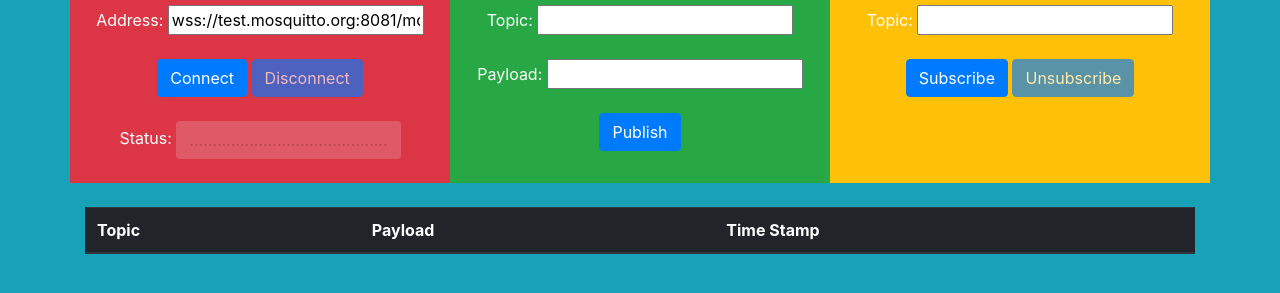
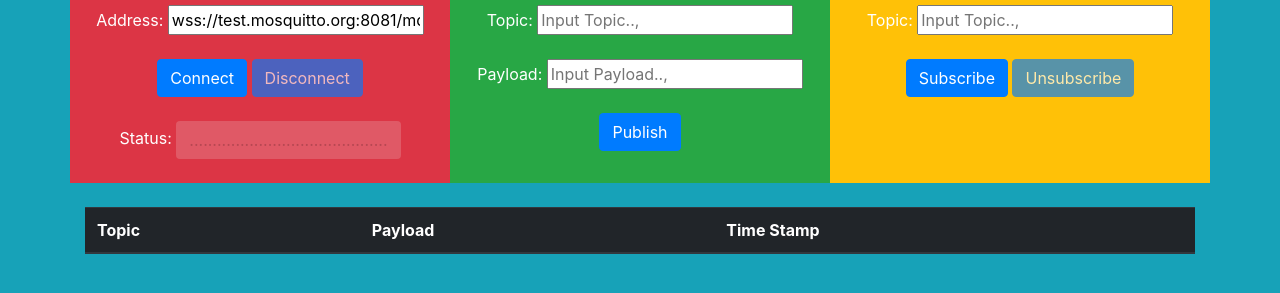
Before and after one commit to ChristianGigante/IOTswitch, a website: page index.html in a window 1280 px wide. Shown: the part 243-536 px from the top of the page. Drawn offline with nearby package versions, Linux system fonts and the light colour scheme.

Commit message:
Final Deployment

```diff
--- a/index.html
+++ b/index.html
@@ -4,11 +4,9 @@
   <title>mows</title>
   <link rel="stylesheet" href="https://maxcdn.bootstrapcdn.com/bootstrap/4.0.0/css/bootstrap.min.css" integrity="sha384-Gn5384xqQ1aoWXA+058RXPxPg6fy4IWvTNh0E263XmFcJlSAwiGgFAW/dAiS6JXm"
     crossorigin="anonymous">
-
 </head>
 
 <body class="bg-info" style="height:100%;">
-
   <div class="container-fluid text-center text-white ">
     <br>
     <br>
@@ -20,7 +18,7 @@
         <div class="col-lg-4 bg-danger">
           <br>
           <h1>Broker</h1>
-          Address: <input id="broker" type="text" value="wss://test.mosquitto.org:8081/mqtt"><br><br>
+          Address: <input id="broker" type="text" value="wss://test.mosquitto.org:8081/mqtt" required><br><br>
           <input id="connect" class="btn btn-primary" type="button" value="Connect">
           <input id="disconnect" class="btn btn-primary" type="button" value="Disconnect" disabled><br><br>
           Status: <input id="status" class="btn btn-default" type="button" value="..........................................."
@@ -29,14 +27,14 @@
         <div class="col-lg-4 bg-success">
           <br>
           <h1>Publish</h1>
-          Topic: <input id="pubTopic" type="text"><br><br>
-          Payload: <input id="pubPayload" type="text"><br><br>
+          Topic: <input id="pubTopic" type="text" placeholder="Input Topic..,"><br><br>
+          Payload: <input id="pubPayload" type="text" placeholder="Input Payload..,"><br><br>
           <input id="btnPublish" class="btn btn-primary" type="button" value="Publish">
         </div>
         <div class="col-lg-4 bg-warning">
           <br>
           <h1>Subscribe</h1>
-          Topic: <input id="subTopic" type="text"><br><br>
+          Topic: <input id="subTopic" type="text" placeholder="Input Topic..,"><br><br>
           <input id="btnSubscribe" class="btn btn-primary" type="button" value="Subscribe">
           <input id="btnUnsubscribe" class="btn btn-primary" type="button" value="Unsubscribe" disabled>
         </div>
```
